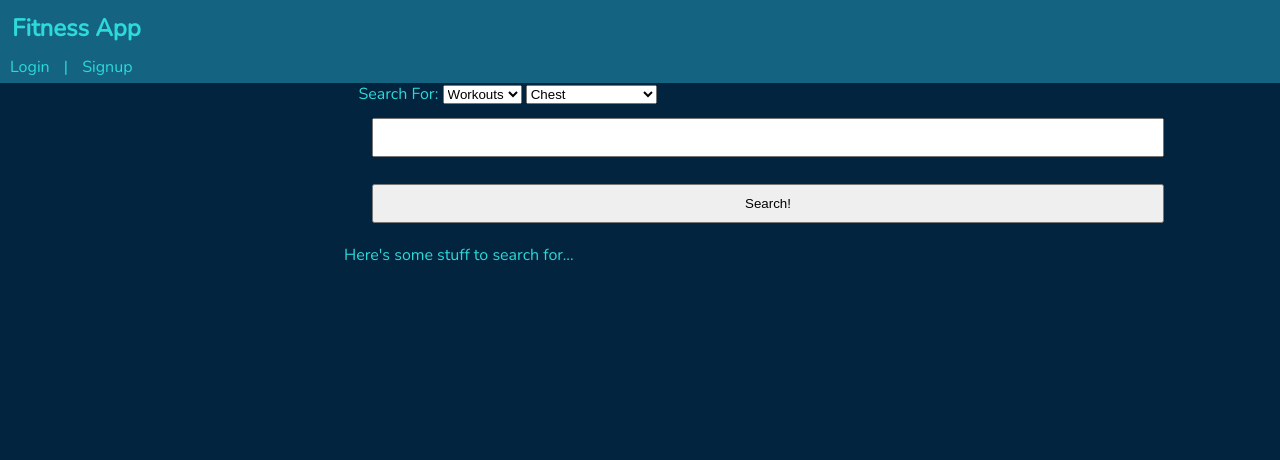
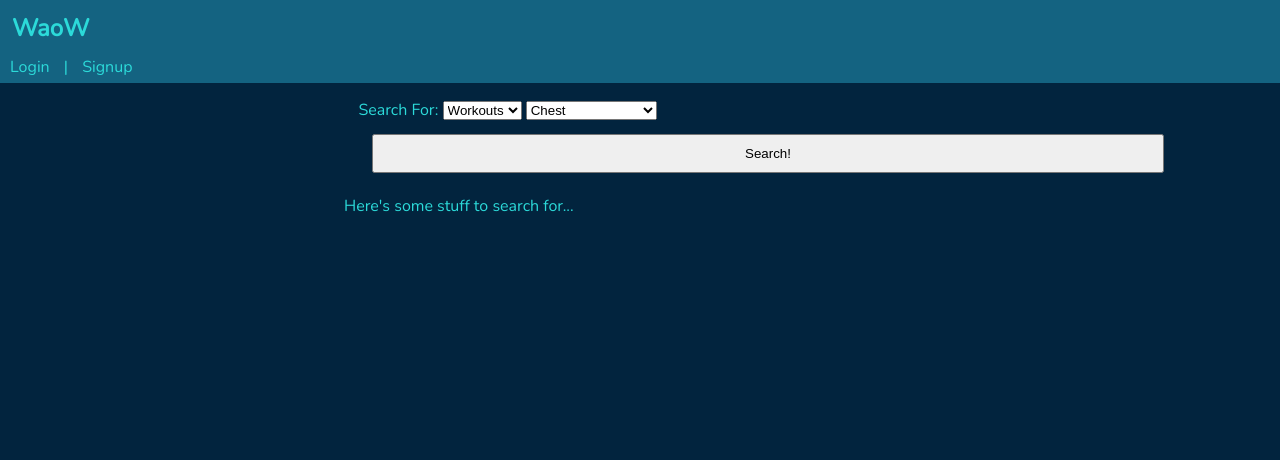
Before and after one commit to gabe-ng/suite-health, a Django app: page /homepage/ in a window 1280 px wide. Shown: the top 460 px of the page. Run offline with Django 3.2, Linux system fonts and the light colour scheme; data that the repository does not hold is empty; some libraries are stand-ins or nearby versions.

Commit message:
styling stuff

```diff
--- a/fitness_app_project/fitness_app/static/css/base.css
+++ b/fitness_app_project/fitness_app/static/css/base.css
@@ -209,6 +209,11 @@ Homepage
   display: flex;
   justify-content: center;
   flex-direction: column;
+  padding-top: 1em;
+}
+
+#food-selection {
+  display: none;
 }
 
 .search-results {
--- a/fitness_app_project/fitness_app/static/js/homepage.js
+++ b/fitness_app_project/fitness_app/static/js/homepage.js
@@ -21,7 +21,7 @@ let muscles = {
   12: "Lats",
   13: "Bicep Short Head",
   14: "Obliques",
-  15: "Calves",
+  15: "Calves"
 };
 
 //////////////////// Handle Errors //////////////////
@@ -124,7 +124,7 @@ $("#search-results").on("click", ".saveWorkout", function() {
       id: workoutId,
       license_author: license_author,
       name: name,
-      description: description,
+      description: description
     },
     success: function(response, err) {
       if (err) {
@@ -132,7 +132,7 @@ $("#search-results").on("click", ".saveWorkout", function() {
       } else {
         console.log("In SAVE WORKOUT AJAX, Success");
       }
-    },
+    }
   });
 });
 
@@ -204,4 +204,17 @@ $.ajax({
   error: error
 });
 
-///////////////////////////// /////////////////////
+///////////////////////////// Render Proper Form /////////////////
+$("#search-type").on("change", function() {
+  console.log("hello");
+  console.log(this);
+  let val = $(this).val();
+  console.log(val);
+  if (val == "workouts") {
+    $("#muscle-select-span").css("display", "inline-block");
+    $("#food-selection").css("display", "none");
+  } else if (val == "food") {
+    $("#food-selection").css("display", "block");
+    $("#muscle-select-span").css("display", "none");
+  }
+});
--- a/fitness_app_project/fitness_app/templates/fitness_app/base.html
+++ b/fitness_app_project/fitness_app/templates/fitness_app/base.html
@@ -11,7 +11,7 @@
 <body>
   <nav>
     <h1>
-      <a href="{% url 'homepage' %}">Fitness App</a>
+      <a href="{% url 'homepage' %}">WaoW</a>
     </h1>
     {% if user.is_authenticated %}
     <a class="aHeader" href="{% url 'dashboard' username=user.username %}">Hello, {{ user.username }}!</a> |
--- a/fitness_app_project/fitness_app/templates/fitness_app/homepage.html
+++ b/fitness_app_project/fitness_app/templates/fitness_app/homepage.html
@@ -5,7 +5,6 @@
 
         </section>
         <section id="meal-feed" class="meal-feed">
-
         </section>
     </div>
     <section id="search-content" class="search-content">
@@ -17,6 +16,7 @@
                         <option value="workouts">Workouts</option>
                         <option value="food">Food</option>
                     </select>
+                    <span id="muscle-select-span">
                         <select id="muscle-selection" class="form-control">
                             <option value="4">Chest</option>
                             <option value="3">Serratus Anterior</option>
@@ -34,6 +34,7 @@
                             <option value="7">Upper Calf</option>
                             <option value="15">Lower Calf</option>
                         </select>
+                    </span>
                 </div>
                 <input id="food-selection" type="text" name="search" />
                 <input id="find-button" class="searchSubmit" type="submit" value="Search!">
--- a/fitness_app_project/fitness_app/templates/fitness_app/landing.html
+++ b/fitness_app_project/fitness_app/templates/fitness_app/landing.html
@@ -17,7 +17,7 @@
         </div>
         <div id="buttons">
           {% if user.is_authenticated %}
-          <a href="{% url 'homepage' %}">welcome back {{ user.username }}</a>
+          <a href="{% url 'homepage' %}">welcome back, {{ user.username }}</a>
           {% else %}
           <a href="{% url 'login' %}">login or signup</a>
           <a href="{% url 'homepage' %}">continue as guest</a>
```
Lines whose indentation alone changed are shown as unchanged.
